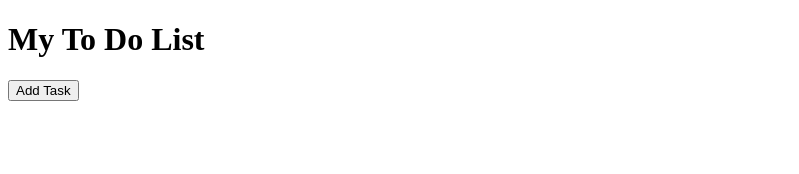
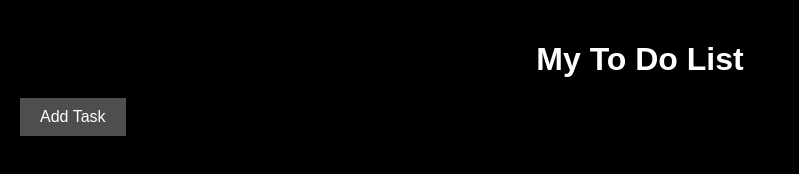
Before and after one commit to shahabgolzar/To_do_list, a plain HTML site: page index.html in a window 1280 px wide. Shown: the whole page, without its empty margins (0-799 px from the left). Drawn offline with Linux system fonts and the light colour scheme.

Commit message:
v0.2 - Added basic CSS styling

```diff
--- a/index.html
+++ b/index.html
@@ -3,6 +3,7 @@
 
 <head>
     <title>To_Do_List</title>
+    <link rel="stylesheet" href="style.css">
 </head>
 
 <body>
--- /dev/null
+++ b/style.css
@@ -0,0 +1,28 @@
+body {
+    background-color: #000000;
+    font-family: Arial, sans-serif;
+    color: #4e4e4e;
+    margin: 0;
+    padding: 20px;
+}
+
+h1 {
+    color: #ffffff;
+    font-size: 2em;
+    margin-bottom: 20px;
+    text-align: center;
+}
+button {
+    background-color: #4e4e4e;
+    color: #ffffff;
+    border: none;
+    padding: 10px 20px;
+    cursor: pointer;
+    font-size: 1em;
+}
+button:hover {
+    background-color: #6e6e6e;
+}
+#task-container {
+    margin-top: 20px;
+}
```
